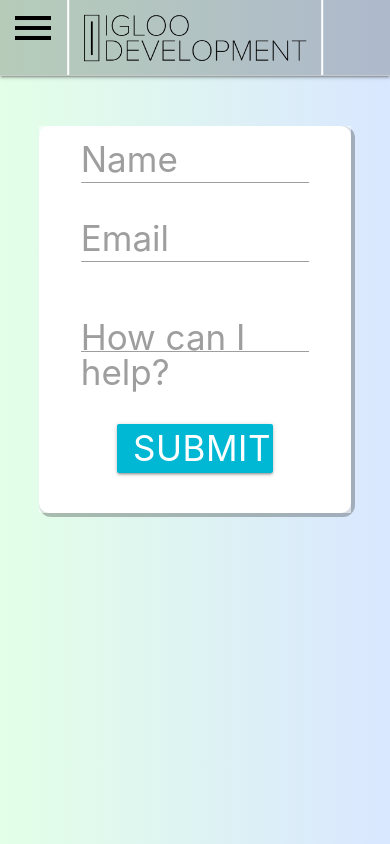
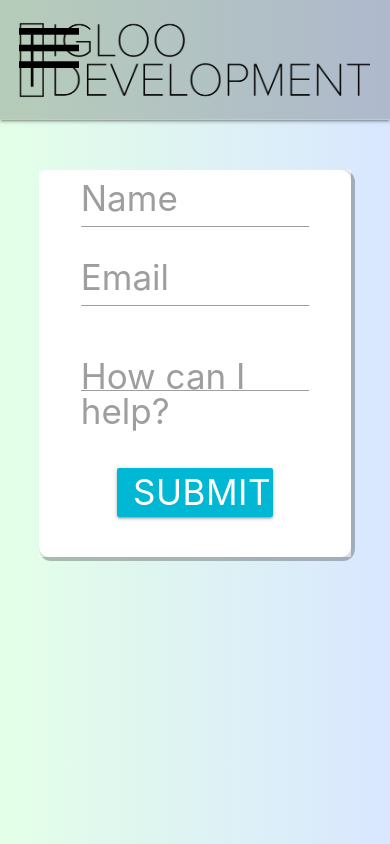
Before and after one commit to igloo1505/Portfolio_Revised, a React (Create React App) app in the folder client/: page /contact in a window 390 px wide. Built offline with nearby package versions, Linux system fonts and the light colour scheme.

Commit message:
more style tweaks

```diff
--- a/client/src/components/Navbar.js
+++ b/client/src/components/Navbar.js
@@ -7,14 +7,14 @@ const Navbar = () => {
   return (
     <nav className="navBar">
       <div className="nav-wrapper">
-        <div className="container">
+        <div className="container navContainer">
           <Link to="/" className="brand-logo">
             <img className="navBarLogo" src={logo} alt="Igloo Development" />
           </Link>
           <a
             href="#"
             data-target="mobileMenu"
-            class="sidenav-trigger black-text text-darken-2 triggerButton"
+            className="sidenav-trigger black-text text-darken-2 triggerButton"
             style={{ marginLeft: "0px" }}
           >
             <i className="material-icons menuIcon">menu</i>
--- a/client/src/index.css
+++ b/client/src/index.css
@@ -134,6 +134,27 @@ form {
     grid-gap: 10px;
   }
 
+  .navBar {
+    height: 120px !important;
+  }
+
+  .navContainer {
+    line-height: 120px !important;
+  }
+
+  .triggerButton {
+    line-height: 120px !important;
+  }
+
+  .menuIcon {
+    margin-top: 20px;
+    font-size: 80px !important;
+  }
+
+  .navBarLogo {
+    height: 120px !important
+  }
+
   .mobileTextAdjust {
     font-size: 2.5rem;
   }
@@ -142,7 +163,7 @@ form {
     font-size: 2.5rem !important;
     line-height: 2.5rem;
     vertical-align: text-top;
-    transform: translateY(-10px);
+    transform: translateY(-15px);
   }
 
   .submitContactMobile {
@@ -184,9 +205,7 @@ form {
     font-size: 3.5rem !important;
   }
 
-  .menuIcon {
-    font-size: 48px !important;
-  }
+
 
   .infoCardHeader {
     font-size: 3.5rem;
```
